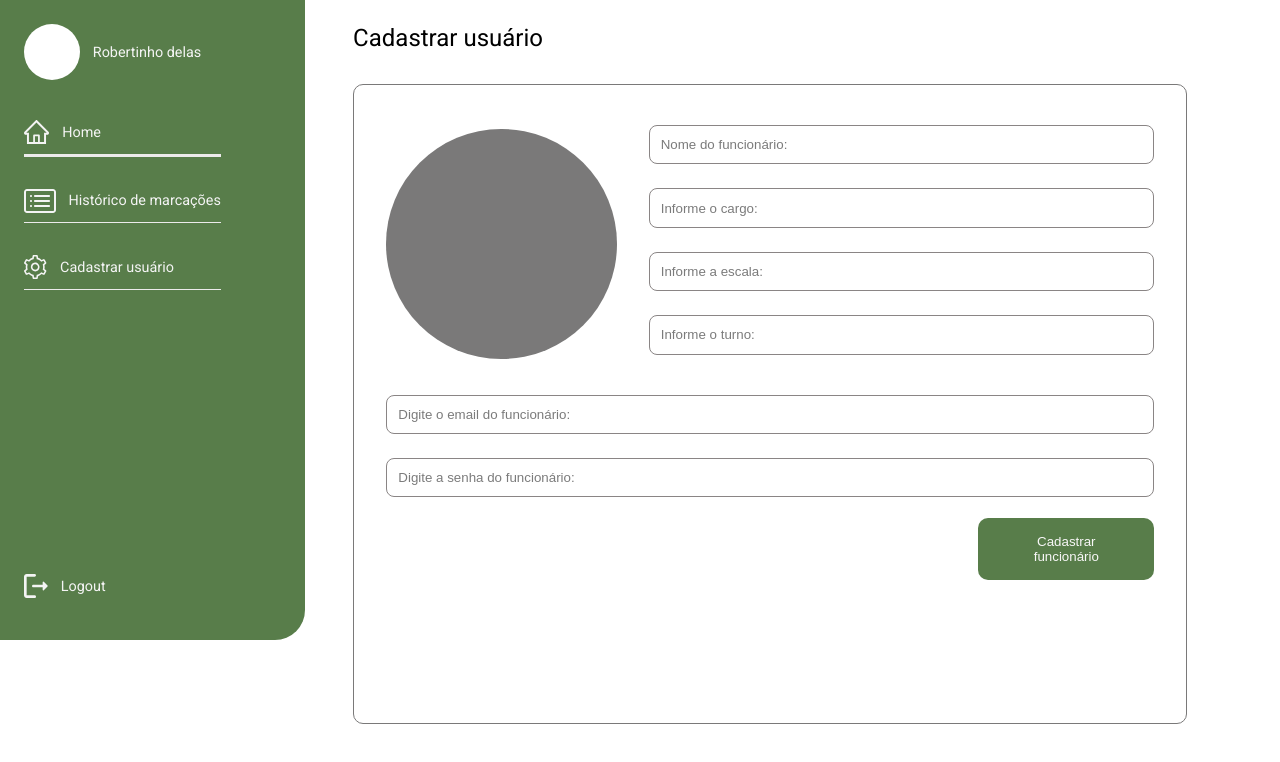
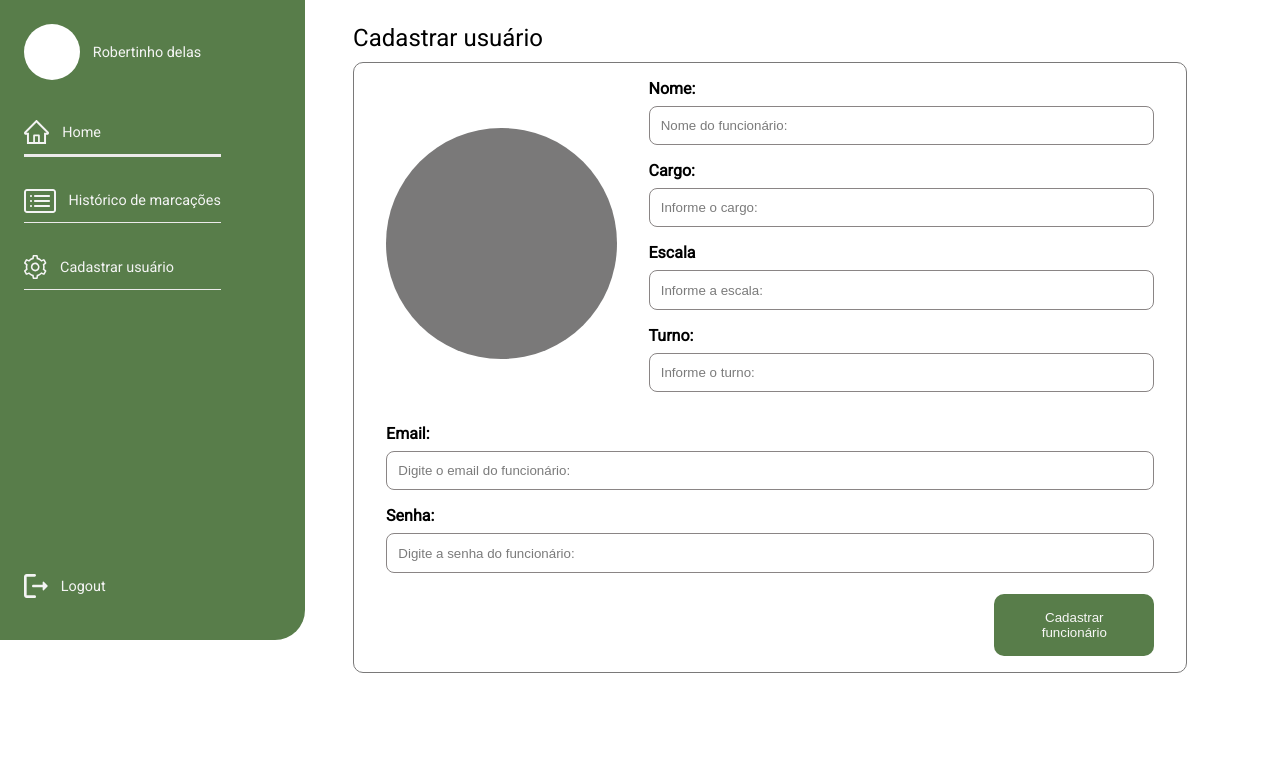
Before and after one commit to Brunowcst/sistemadecontroledepontos, a React (Create React App) app in the folder src/front-end/front-repy/: page /cadastro in a window 1280 px wide. Shown: the top 762 px of the page. Built offline with nearby package versions, Linux system fonts and the light colour scheme.

Commit message:
Correções

```diff
--- a/src/front-end/front-repy/src/form/FormFuncionario.js
+++ b/src/front-end/front-repy/src/form/FormFuncionario.js
@@ -59,6 +59,7 @@ function FormFuncionario({btnText}) {
                     <Input
                     customClass='inputCadastro'
                     type="text"
+                    text="Nome:"
                     name="nome"
                     placeholder="Nome do funcionário:"
                     handleOnChange={handleChange}
@@ -68,6 +69,7 @@ function FormFuncionario({btnText}) {
                     <Input
                     customClass='inputCadastro'
                     type="text"
+                    text="Cargo:"
                     name="cargo"
                     placeholder="Informe o cargo:"
                     handleOnChange={handleChange}
@@ -76,6 +78,7 @@ function FormFuncionario({btnText}) {
                     <Input
                     customClass='inputCadastro'
                     type="text"
+                    text="Escala"
                     name="escala"
                     placeholder="Informe a escala:"
                     handleOnChange={handleChange}
@@ -84,6 +87,7 @@ function FormFuncionario({btnText}) {
                     <Input
                     customClass='inputCadastro'
                     type="text"
+                    text="Turno:"
                     name="turno"
                     placeholder="Informe o turno:"
                     handleOnChange={handleChange}
@@ -93,6 +97,7 @@ function FormFuncionario({btnText}) {
             <div>
                 <Input customClass="inputCadastro"
                 type="text"
+                text="Email:"
                 name="email"
                 placeholder="Digite o email do funcionário:"
                 handleOnChange={handleAcessChange}
@@ -100,6 +105,7 @@ function FormFuncionario({btnText}) {
 
                 <Input customClass="inputCadastro"
                 type="password"
+                text="Senha:"
                 name="password"
                 placeholder="Digite a senha do funcionário:"
                 handleOnChange={handleAcessChange}
--- a/src/front-end/front-repy/src/form/styles/FormFuncionario.module.css
+++ b/src/front-end/front-repy/src/form/styles/FormFuncionario.module.css
@@ -1,9 +1,8 @@
 .formCadastro {
-    padding: 2rem;
+    padding: 1rem 2rem;
     border-radius: 10px;
-    margin-top: 2rem;
+    margin-top: .6rem;
     border: 1px solid rgb(122, 121, 121);
-    height: 80vh;
     width: 90%;
 }
 
--- a/src/front-end/front-repy/src/form/styles/SubmitButton.module.css
+++ b/src/front-end/front-repy/src/form/styles/SubmitButton.module.css
@@ -6,7 +6,7 @@
     border-radius: 10px;
     opacity: 1;
     cursor: pointer;
-    width: 11rem;
+    width: 10rem;
 }
 
 .button:hover {
```
